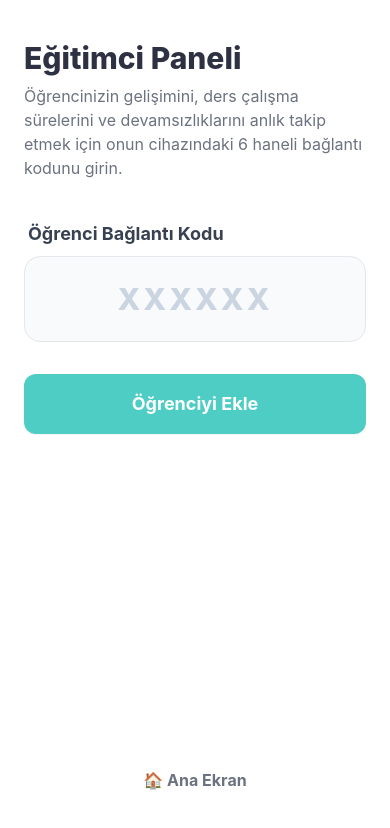
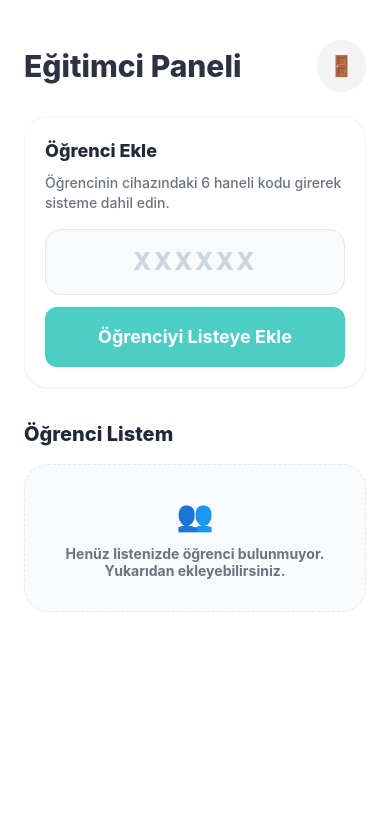
Before and after one commit to irfanunaal-eng/brainmate-app, a React Native app: screen /ParentDashboard in a window 390 px wide. Shown: the top 828 px of the page. Built offline with nearby package versions, Linux system fonts and the light colour scheme; what react-native-calendars would draw is missing.

Commit message:
UI: Refactor ParentDashboardScreen to act as Educator Student List by default

```diff
--- a/screens/ParentDashboardScreen.tsx
+++ b/screens/ParentDashboardScreen.tsx
@@ -4,15 +4,13 @@ import { supabase } from '../lib/supabase';
 
 export function ParentDashboardScreen({ navigation }: any) {
   const [pairingCode, setPairingCode] = useState('');
-  const [isPaired, setIsPaired] = useState(false);
+  const [linkedStudents, setLinkedStudents] = useState<any[]>([]);
   const [studentName, setStudentName] = useState('Öğrenci');
   const [studentId, setStudentId] = useState<string | null>(null);
   const [loading, setLoading] = useState(true);
   const [errorMessage, setErrorMessage] = useState('');
   const [panelTitle, setPanelTitle] = useState('Eğitimci Paneli');
   const [userRole, setUserRole] = useState<string>('');
-
-  // Navigation strictly resolving into universal TasksScreen
 
   useEffect(() => {
     checkExistingPairing();
@@ -22,42 +20,33 @@ export function ParentDashboardScreen({ navigation }: any) {
     const { data: { user } } = await supabase.auth.getUser();
     if (user) {
       const { data: profile } = await supabase.from('profiles').select('role').eq('id', user.id).single();
+      let role = '';
       if (profile) {
-        setUserRole(profile.role);
-        if (profile.role === 'parent') setPanelTitle('Veli Paneli');
-        else if (profile.role === 'teacher') setPanelTitle('Okul Rehber Öğretmeni Paneli');
-        else if (profile.role === 'class_teacher') setPanelTitle('Sınıf Rehber Öğretmeni Paneli');
-        else if (profile.role === 'private_tutor') setPanelTitle('Özel Ders Öğretmeni Paneli');
-        else if (profile.role === 'student_coach') setPanelTitle('Öğrenci Koçu Paneli');
+        role = profile.role;
+        setUserRole(role);
+        if (role === 'parent') setPanelTitle('Veli Paneli');
+        else if (role === 'teacher') setPanelTitle('Okul Rehber Öğretmeni Paneli');
+        else if (role === 'class_teacher') setPanelTitle('Sınıf Rehber Öğretmeni Paneli');
+        else if (role === 'private_tutor') setPanelTitle('Özel Ders Öğretmeni Paneli');
+        else if (role === 'student_coach') setPanelTitle('Öğrenci Koçu Paneli');
       }
 
-      let linkData: any = null;
-
-      // Check traditional parent links first
+      // Check traditional parent links
       const { data: parentLinks } = await supabase
         .from('parent_student_links')
         .select(`student_id, profiles:student_id ( full_name, role )`)
-        .eq('parent_id', user.id)
-        .limit(1);
+        .eq('parent_id', user.id);
 
-      if (parentLinks && parentLinks.length > 0) {
-        linkData = parentLinks[0];
-      } else {
-        // Fallback to broader educator-student relationship links
-        const { data: teacherLinks } = await supabase
-          .from('student_teachers')
-          .select(`student_id, profiles:student_id ( full_name, role )`)
-          .eq('teacher_id', user.id)
-          .limit(1);
-        if (teacherLinks && teacherLinks.length > 0) {
-           linkData = teacherLinks[0];
+      const links = parentLinks || [];
+      if (links.length > 0) {
+        setLinkedStudents(links);
+
+        // If it's a parent, they usually have 1 child and want to see the dashboard immediately.
+        // If they have multiple, we can still auto-select the first, or let them pick. For now, parents auto-select.
+        if (role === 'parent' && links.length === 1) {
+            setStudentId(links[0].student_id);
+            setStudentName((links[0].profiles as any)?.full_name || 'Öğrenci');
         }
-      }
-
-      if (linkData) {
-        setIsPaired(true);
-        setStudentId(linkData.student_id);
-        setStudentName((linkData.profiles as any)?.full_name || 'Öğrenci');
       }
     }
     setLoading(false);
@@ -84,6 +73,8 @@ export function ParentDashboardScreen({ navigation }: any) {
       return;
     }
 
+    // YENİ KURAL: Okul veya Sınıf Rehber Öğretmeni ise eklediği çocuğun PRO olması kuralı denetlenebilir (İleri aşama için).
+
     const { data: { user } } = await supabase.auth.getUser();
     if (user) {
       // Create link
@@ -94,18 +85,24 @@ export function ParentDashboardScreen({ navigation }: any) {
       if (linkError) {
         setErrorMessage(`Bağlantı Hatası: ${linkError.message}`);
       } else {
+        const newStudent = { student_id: studentProfile.id, profiles: { full_name: studentProfile.full_name, role: 'student' } };
+        setLinkedStudents([...linkedStudents, newStudent]);
+        setPairingCode('');
+        Alert.alert('Başarılı', `${studentProfile.full_name} isimli öğrenci listenize başarıyla eklendi!`);
+
+        if (userRole === 'parent') {
            setStudentName(studentProfile.full_name || 'Öğrenci');
            setStudentId(studentProfile.id);
-        setIsPaired(true);
+        }
       }
     }
     setLoading(false);
   };
 
-  const handlePremiumPurchase = () => {
-    Alert.alert('Premium Satın Al', 'Burada RevenueCat ile Apple/Google Pay ekranı açılacaktır.');
+  const selectStudent = (id: string, name: string) => {
+     setStudentId(id);
+     setStudentName(name);
   };
-
 
   const handleLogout = async () => {
     try {
@@ -117,21 +114,32 @@ export function ParentDashboardScreen({ navigation }: any) {
     }
   };
 
+  const isEducator = userRole !== 'parent' && userRole !== 'student' && userRole !== '';
+  const showStudentList = (isEducator && !studentId) || (!isEducator && linkedStudents.length === 0);
+
   return (
     <SafeAreaView className="flex-1 bg-surface">
       {loading ? (
         <View className="flex-1 justify-center items-center">
           <ActivityIndicator size="large" color="#fcd34d" />
         </View>
-      ) : !isPaired ? (
-        <KeyboardAvoidingView behavior={Platform.OS === 'ios' ? 'padding' : 'height'} className="flex-1 p-6 justify-center">
-          <Text className="text-3xl font-extrabold text-text mb-2 mt-4">{panelTitle}</Text>
-          <Text className="text-gray-500 mb-10 text-base">Öğrencinizin gelişimini, ders çalışma sürelerini ve devamsızlıklarını anlık takip etmek için onun cihazındaki 6 haneli bağlantı kodunu girin.</Text>
+      ) : showStudentList ? (
+        <KeyboardAvoidingView behavior={Platform.OS === 'ios' ? 'padding' : 'height'} className="flex-1 p-6">
+          <ScrollView showsVerticalScrollIndicator={false} contentContainerStyle={{ paddingBottom: 60 }}>
+            <View className="flex-row justify-between items-center mb-6 mt-4">
+               <Text className="text-3xl font-extrabold text-text">{panelTitle}</Text>
+               <TouchableOpacity onPress={handleLogout} className="bg-gray-100 p-3 rounded-full">
+                  <Text className="text-xl">🚪</Text>
+               </TouchableOpacity>
+            </View>
 
-          <View className="mb-8">
-            <Text className="text-gray-700 font-bold ml-1 mb-2 text-lg">Öğrenci Bağlantı Kodu</Text>
+            {/* Öğrenci Ekleme Bölümü */}
+            <View className="bg-white p-5 rounded-3xl border border-gray-100 shadow-sm mb-8">
+               <Text className="font-extrabold text-gray-800 text-lg mb-2">Öğrenci Ekle</Text>
+               <Text className="text-gray-500 mb-4 text-sm font-medium">Öğrencinin cihazındaki 6 haneli kodu girerek sisteme dahil edin.</Text>
+
                <TextInput
-              className="bg-gray-50 px-5 py-6 rounded-2xl border border-gray-200 text-3xl tracking-widest uppercase font-extrabold text-center text-primary"
+                 className="bg-gray-50 px-5 py-4 rounded-2xl border border-gray-200 text-2xl tracking-widest uppercase font-extrabold text-center text-primary mb-3"
                  placeholder="XXXXXX"
                  placeholderTextColor="#cbd5e1"
                  maxLength={6}
@@ -139,24 +147,40 @@ export function ParentDashboardScreen({ navigation }: any) {
                  value={pairingCode}
                  onChangeText={setPairingCode}
                />
-            {errorMessage ? (
-              <Text className="text-red-500 font-bold mt-3 text-center px-2">{errorMessage}</Text>
-            ) : null}
+               {errorMessage ? <Text className="text-red-500 font-bold mb-3 text-center px-1 text-xs">{errorMessage}</Text> : null}
+
+               <TouchableOpacity onPress={handlePairing} className="bg-secondary w-full py-4 rounded-xl items-center shadow-sm">
+                 <Text className="text-white font-bold text-lg">Öğrenciyi Listeye Ekle</Text>
+               </TouchableOpacity>
             </View>
 
+            <Text className="text-xl font-extrabold text-gray-800 mb-4">Öğrenci Listem</Text>
+
+            {linkedStudents.length === 0 ? (
+               <View className="items-center justify-center p-8 bg-gray-50 border border-dashed border-gray-200 rounded-3xl">
+                  <Text className="text-3xl mb-3">👥</Text>
+                  <Text className="text-gray-500 font-bold text-center">Henüz listenizde öğrenci bulunmuyor. Yukarıdan ekleyebilirsiniz.</Text>
+               </View>
+            ) : (
+               linkedStudents.map((link, idx) => (
                   <TouchableOpacity
-            onPress={handlePairing}
-            className="bg-secondary w-full py-4 rounded-xl items-center mb-6 shadow-sm"
+                    key={idx}
+                    onPress={() => selectStudent(link.student_id, link.profiles?.full_name || 'Öğrenci')}
+                    className="bg-white p-4 rounded-2xl mb-3 border border-gray-100 shadow-sm flex-row justify-between items-center"
                   >
-            <Text className="text-white font-bold text-lg">Öğrenciyi Ekle</Text>
+                     <View className="flex-row items-center">
+                        <View className="w-12 h-12 bg-indigo-50 rounded-full items-center justify-center mr-4">
+                           <Text className="text-2xl">🎓</Text>
+                        </View>
+                        <View>
+                           <Text className="font-extrabold text-gray-800 text-lg">{link.profiles?.full_name}</Text>
+                           <Text className="text-primary font-bold text-xs uppercase tracking-widest mt-0.5">Profili İncele ➔</Text>
+                        </View>
+                     </View>
                   </TouchableOpacity>
-
-          <TouchableOpacity
-            className="py-3 items-center mt-auto mb-4"
-            onPress={handleLogout}
-          >
-            <Text className="text-gray-500 font-bold text-base">🏠 Ana Ekran</Text>
-          </TouchableOpacity>
+               ))
+            )}
+          </ScrollView>
         </KeyboardAvoidingView>
       ) : (
         <View className="flex-1">
@@ -166,6 +190,11 @@ export function ParentDashboardScreen({ navigation }: any) {
               <Text className="text-3xl font-extrabold text-text">{panelTitle}</Text>
               <Text className="text-gray-500 font-medium">Bağlı Öğrenci: {studentName}</Text>
             </View>
+            {isEducator && (
+               <TouchableOpacity onPress={() => setStudentId(null)} className="w-10 h-10 items-center justify-center bg-gray-100 rounded-full">
+                 <Text className="text-lg">🔙</Text>
+               </TouchableOpacity>
+            )}
           </View>
 
           {/* Hızlı Özet */}
@@ -180,8 +209,6 @@ export function ParentDashboardScreen({ navigation }: any) {
             </View>
           </View>
 
-
-
           {/* Kilitli İçerik / Premium Çağrısı */}
           <View className="bg-amber-50 p-6 rounded-3xl mb-8 border-2 border-amber-200 relative overflow-hidden" style={{ padding: 24, marginBottom: 32, overflow: 'hidden' }}>
             <View className="absolute -right-4 -top-4 w-20 h-20 bg-amber-200 rounded-full opacity-50" style={{ position: 'absolute', right: -16, top: -16, width: 80, height: 80 }} />
@@ -192,7 +219,7 @@ export function ParentDashboardScreen({ navigation }: any) {
             </Text>
 
             <TouchableOpacity
-              onPress={handlePremiumPurchase}
+              onPress={() => Alert.alert('Premium Satın Al', 'Burada RevenueCat ile Apple/Google Pay ekranı açılacaktır.')}
               className="bg-amber-500 w-full py-4 rounded-xl items-center shadow-sm"
             >
               <Text className="text-white font-extrabold text-lg">Aylık 199₺ ile Kilidi Aç</Text>
```
Lines whose indentation alone changed are shown as unchanged.
